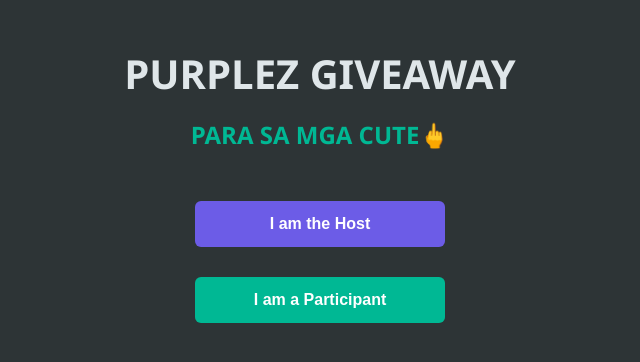
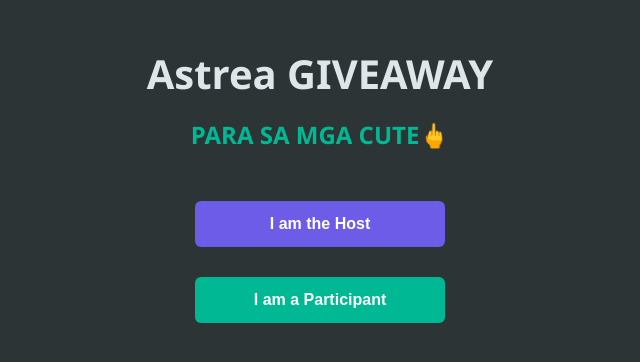
Before and after one commit to purpz22/GIVEAWAY, a plain HTML site: page index.html in a window 1280 px wide. Shown: the part 190-552 px from the top of the page, without its empty margins (320-960 px from the left). Drawn offline with Linux system fonts and the light colour scheme.

Commit message:
Update index.html

```diff
--- a/index.html
+++ b/index.html
@@ -3,7 +3,7 @@
 <head>
     <meta charset="UTF-8">
     <meta name="viewport" content="width=device-width, initial-scale=1.0">
-    <title>PURPLEZ GIVEAWAY</title>
+    <title>Astrea GIVEAWAY</title>
     <style>
         :root { --bg: #2d3436; --card: #353b48; --primary: #6c5ce7; --text: #dfe6e9; --accent: #00b894; --danger: #d63031; }
         body { font-family: 'Segoe UI', sans-serif; background: var(--bg); color: var(--text); display: flex; flex-direction: column; align-items: center; min-height: 100vh; margin: 0; }
@@ -42,7 +42,7 @@
 
     <!-- ROLE SELECTION -->
     <div id="setup-screen">
-        <h1 style="font-size: 2.5rem; text-align:center;">PURPLEZ GIVEAWAY<br><span style="font-size:0.6em; color:var(--accent);">PARA SA MGA CUTE🖕</span></h1>
+        <h1 style="font-size: 2.5rem; text-align:center;">Astrea GIVEAWAY<br><span style="font-size:0.6em; color:var(--accent);">PARA SA MGA CUTE🖕</span></h1>
         <button onclick="attemptHostLogin()" class="btn-host" style="width: 250px;">I am the Host</button>
         <button onclick="initParticipant()" class="btn-join" style="width: 250px;">I am a Participant</button>
         <p id="login-msg" style="color: #ff7675;"></p>
```
